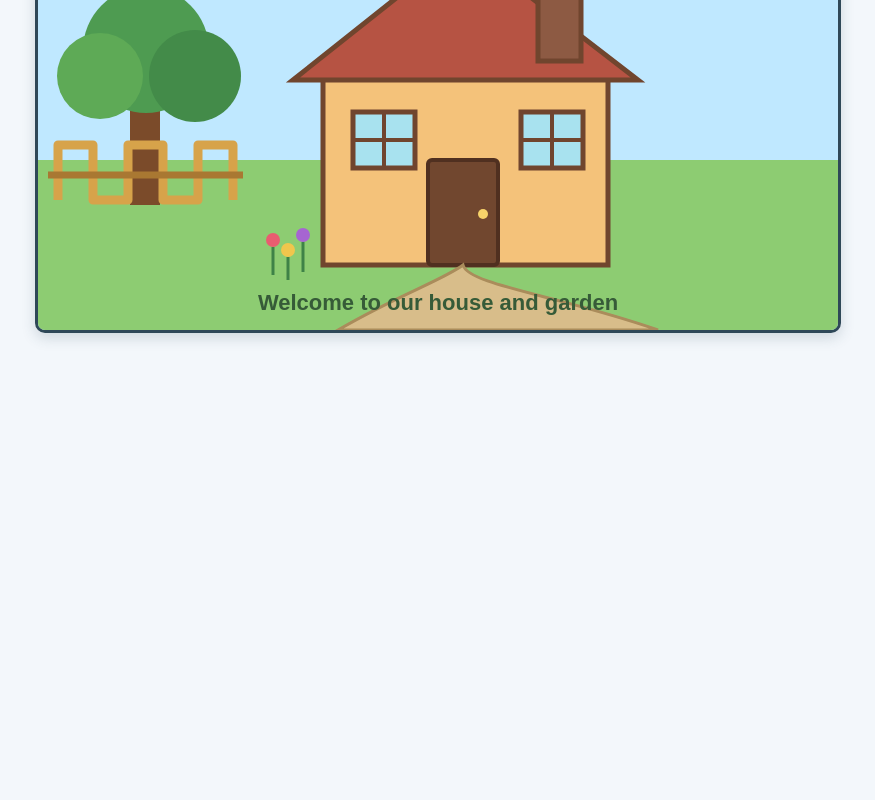
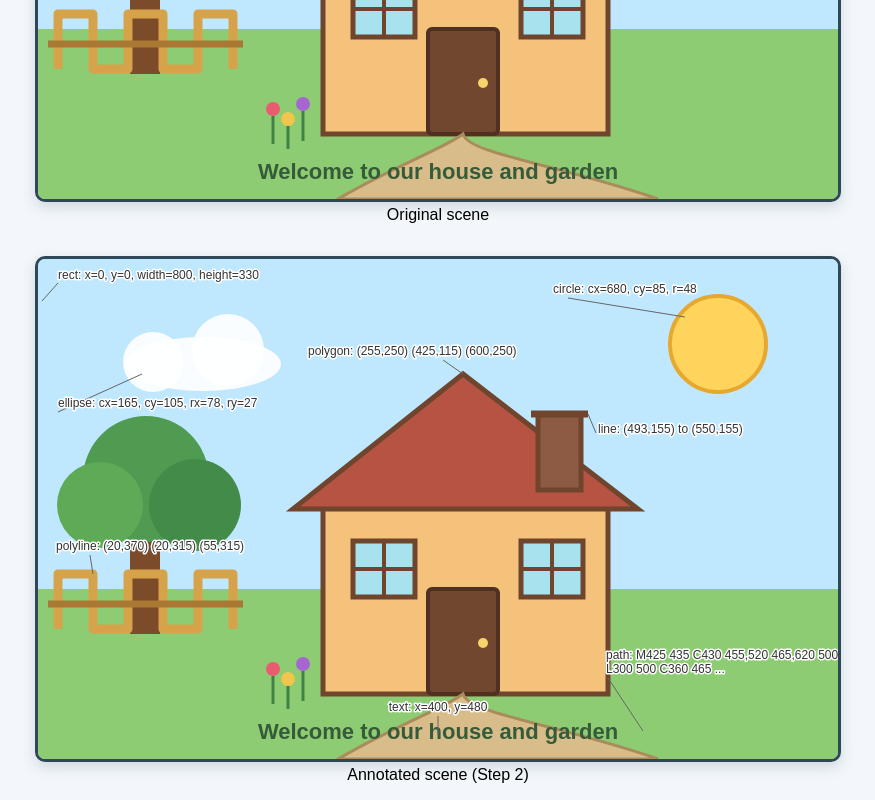
Before and after one commit to r1ceXD/T04-1, a plain HTML site: page index.html in a window 1280 px wide. Shown: the part 320-1120 px from the top of the page, without its empty margins (202-1077 px from the left). Before the commit the page ends 800 px from the top, so only its background shows below. Drawn offline with Linux system fonts and the light colour scheme.

Commit message:
add Step 2 annotated picture [AI-assisted]

```diff
--- a/index.html
+++ b/index.html
@@ -22,10 +22,35 @@
       box-shadow: 0 5px 14px rgba(47, 72, 88, 0.18);
       background: #bfe8ff;
     }
+
+    figure {
+      margin: 1rem 0;
+      text-align: center;
+    }
+
+    #scene-annotated #annotations {
+      font-size: 12px;
+      fill: #333;
+      pointer-events: none;
+    }
+
+    #scene-annotated #annotations line {
+      stroke: #666;
+      stroke-width: 1;
+    }
+
+    #scene-annotated #annotations text {
+      stroke: #fff;
+      stroke-width: 3px;
+      stroke-linejoin: round;
+      paint-order: stroke;
+      pointer-events: none;
+    }
   </style>
 </head>
 <body>
-  <svg viewBox="0 0 800 500" role="img" aria-labelledby="scene-title scene-desc">
+  <figure id="scene-original">
+    <svg viewBox="0 0 800 500" role="img" aria-labelledby="scene-title scene-desc">
     <title id="scene-title">A house and garden scene</title>
     <desc id="scene-desc">A sunny garden with a cloud, tree, fenced house, curved path, and caption.</desc>
 
@@ -78,5 +103,91 @@
 
     <text x="400" y="480" text-anchor="middle" fill="#365b38" font-size="22" font-weight="bold">Welcome to our house and garden</text>
   </svg>
+    <figcaption>Original scene</figcaption>
+  </figure>
+
+  <figure id="scene-annotated-figure">
+    <svg id="scene-annotated" viewBox="0 0 800 500" role="img" aria-labelledby="scene-annotated-title scene-annotated-desc">
+      <title id="scene-annotated-title">A house and garden scene with SVG shape annotations</title>
+      <desc id="scene-annotated-desc">The original garden scene with labels identifying SVG shape attributes.</desc>
+
+      <!-- Sky and grass -->
+      <rect x="0" y="0" width="800" height="330" fill="#bfe8ff"></rect>
+      <rect x="0" y="330" width="800" height="170" fill="#8dcc72"></rect>
+
+      <!-- Sun and cloud -->
+      <circle cx="680" cy="85" r="48" fill="#ffd45c" stroke="#e6a82e" stroke-width="4"></circle>
+      <ellipse cx="165" cy="105" rx="78" ry="27" fill="#ffffff" opacity="0.9"></ellipse>
+      <circle cx="115" cy="103" r="30" fill="#ffffff" opacity="0.9"></circle>
+      <circle cx="190" cy="91" r="36" fill="#ffffff" opacity="0.9"></circle>
+
+      <!-- Tree -->
+      <rect x="92" y="260" width="30" height="115" fill="#7b4b2a"></rect>
+      <circle cx="108" cy="220" r="63" fill="#4e9b51"></circle>
+      <circle cx="62" cy="246" r="43" fill="#5eaa56"></circle>
+      <circle cx="157" cy="246" r="46" fill="#438b49"></circle>
+
+      <!-- House body, roof, and chimney -->
+      <rect x="285" y="245" width="285" height="190" fill="#f4c27a" stroke="#70452e" stroke-width="5"></rect>
+      <polygon points="255,250 425,115 600,250" fill="#b65343" stroke="#70452e" stroke-width="5"></polygon>
+      <rect x="500" y="155" width="43" height="76" fill="#8d5a43" stroke="#70452e" stroke-width="5"></rect>
+      <line x1="493" y1="155" x2="550" y2="155" stroke="#70452e" stroke-width="7"></line>
+
+      <!-- Door and windows -->
+      <rect x="390" y="330" width="70" height="105" rx="4" fill="#71472f" stroke="#503020" stroke-width="4"></rect>
+      <circle cx="445" cy="384" r="5" fill="#f7d36a"></circle>
+      <rect x="315" y="282" width="62" height="56" fill="#a8e2ef" stroke="#70452e" stroke-width="5"></rect>
+      <line x1="346" y1="282" x2="346" y2="338" stroke="#70452e" stroke-width="4"></line>
+      <line x1="315" y1="310" x2="377" y2="310" stroke="#70452e" stroke-width="4"></line>
+      <rect x="483" y="282" width="62" height="56" fill="#a8e2ef" stroke="#70452e" stroke-width="5"></rect>
+      <line x1="514" y1="282" x2="514" y2="338" stroke="#70452e" stroke-width="4"></line>
+      <line x1="483" y1="310" x2="545" y2="310" stroke="#70452e" stroke-width="4"></line>
+
+      <!-- Fence -->
+      <polyline points="20,370 20,315 55,315 55,370 90,370 90,315 125,315 125,370 160,370 160,315 195,315 195,370" fill="none" stroke="#d7a34a" stroke-width="9" stroke-linejoin="round"></polyline>
+      <line x1="10" y1="345" x2="205" y2="345" stroke="#a97832" stroke-width="7"></line>
+
+      <!-- Curved garden path -->
+      <path d="M 425 435 C 430 455, 520 465, 620 500 L 300 500 C 360 465, 405 450, 425 435 Z" fill="#d8bd8a" stroke="#aa8c5b" stroke-width="3"></path>
+
+      <!-- Flowers -->
+      <circle cx="235" cy="410" r="7" fill="#e95c70"></circle>
+      <circle cx="250" cy="420" r="7" fill="#f0c64d"></circle>
+      <circle cx="265" cy="405" r="7" fill="#a665d1"></circle>
+      <line x1="235" y1="417" x2="235" y2="445" stroke="#3e8247" stroke-width="3"></line>
+      <line x1="250" y1="427" x2="250" y2="450" stroke="#3e8247" stroke-width="3"></line>
+      <line x1="265" y1="412" x2="265" y2="442" stroke="#3e8247" stroke-width="3"></line>
+
+      <text x="400" y="480" text-anchor="middle" fill="#365b38" font-size="22" font-weight="bold">Welcome to our house and garden</text>
+
+      <g id="annotations">
+        <line x1="530" y1="39" x2="647" y2="58"></line>
+        <text x="515" y="34">circle: cx=680, cy=85, r=48</text>
+
+        <line x1="20" y1="153" x2="104" y2="115"></line>
+        <text x="20" y="148">ellipse: cx=165, cy=105, rx=78, ry=27</text>
+
+        <line x1="20" y1="24" x2="4" y2="42"></line>
+        <text x="20" y="20">rect: x=0, y=0, width=800, height=330</text>
+
+        <line x1="558" y1="174" x2="550" y2="155"></line>
+        <text x="560" y="174">line: (493,155) to (550,155)</text>
+
+        <line x1="52" y1="296" x2="55" y2="315"></line>
+        <text x="18" y="291">polyline: (20,370) (20,315) (55,315)</text>
+
+        <line x1="405" y1="101" x2="425" y2="115"></line>
+        <text x="270" y="96">polygon: (255,250) (425,115) (600,250)</text>
+
+        <line x1="570" y1="419" x2="605" y2="472"></line>
+        <text x="568" y="400">path: M425 435 C430 455,520 465,620 500</text>
+        <text x="568" y="414">L300 500 C360 465 ...</text>
+
+        <line x1="400" y1="457" x2="400" y2="475"></line>
+        <text x="400" y="452" text-anchor="middle">text: x=400, y=480</text>
+      </g>
+    </svg>
+    <figcaption>Annotated scene (Step 2)</figcaption>
+  </figure>
 </body>
 </html>
```
